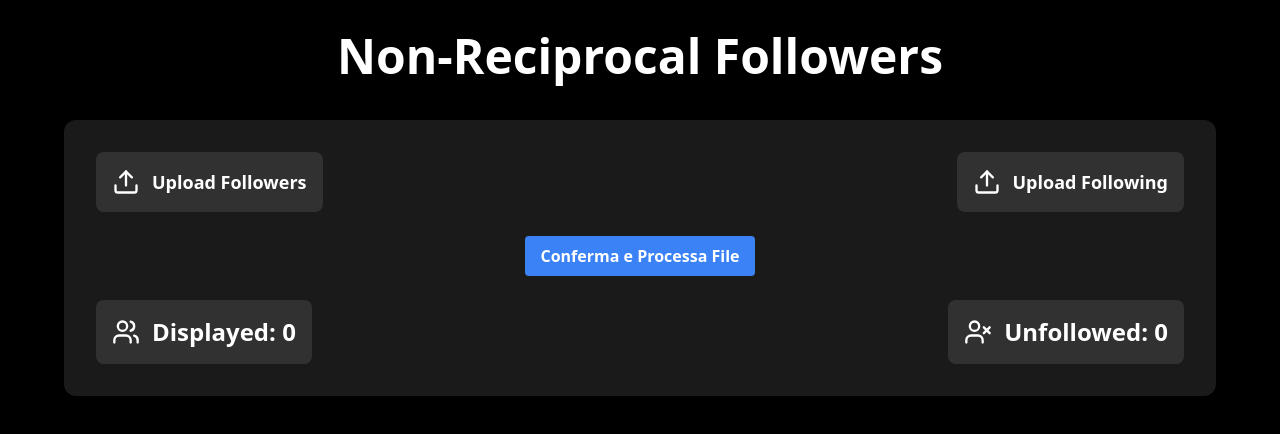
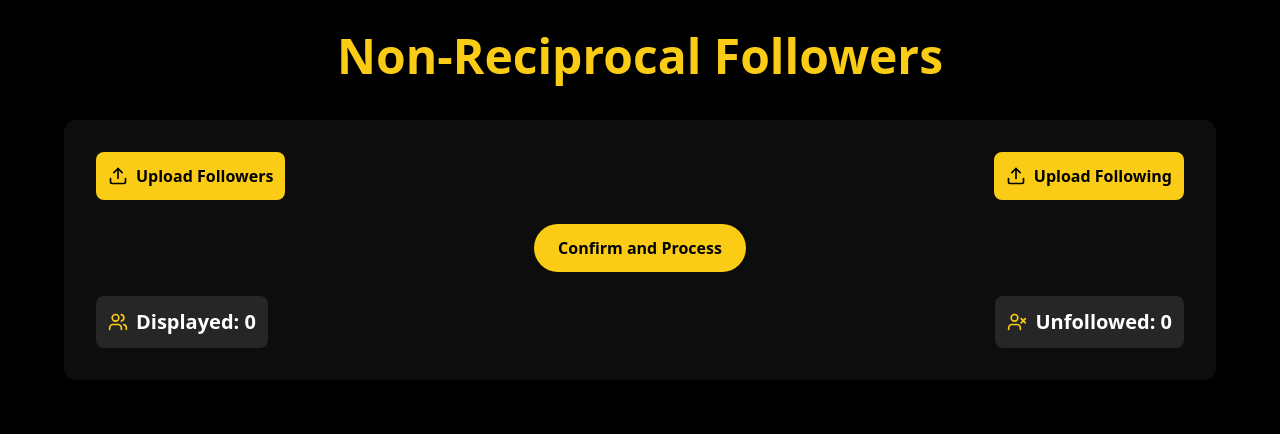
Before and after one commit to francescochimenti/Instagram-Followers-Checker, a React (Create React App) app: page / in a window 1280 px wide. Shown: the top 434 px of the page. Built offline with nearby package versions, Linux system fonts and the light colour scheme.

Commit message:
Refactor README.md and improve instructions for using the application

```diff
--- a/src/App.js
+++ b/src/App.js
@@ -18,8 +18,7 @@ const App = () => {
     }
   };
 
-  const processFiles = () => {
-    const readFile = (file) => {
+  const readFile = async (file) => {
     return new Promise((resolve, reject) => {
       const reader = new FileReader();
       reader.onload = (e) => resolve(JSON.parse(e.target.result));
@@ -28,20 +27,18 @@ const App = () => {
     });
   };
 
-    Promise.all([
-      followersFile ? readFile(followersFile) : Promise.resolve([]),
-      followingFile
-        ? readFile(followingFile)
-        : Promise.resolve({ relationships_following: [] }),
-    ])
-      .then(([followersData, followingData]) => {
+  const processFiles = async () => {
+    try {
+      const followersData = followersFile ? await readFile(followersFile) : [];
+      const followingData = followingFile
+        ? await readFile(followingFile)
+        : { relationships_following: [] };
+
       setFollowers(followersData);
       setFollowing(followingData.relationships_following);
-      })
-      .catch((error) => {
+    } catch (error) {
       console.error("Error processing files:", error);
-        // Qui potresti aggiungere una gestione degli errori più robusta
-      });
+    }
   };
 
   useEffect(() => {
@@ -64,15 +61,17 @@ const App = () => {
   };
 
   return (
-    <div className="bg-black text-white min-h-screen p-8">
+    <div className="bg-black min-h-screen p-4 sm:p-8">
       <div className="max-w-6xl mx-auto">
-        <div className="flex items-center justify-center mb-10">
-          <h1 className="text-5xl font-extrabold">Non-Reciprocal Followers</h1>
+        <div className="flex items-center justify-center mb-6 sm:mb-10">
+          <h1 className="text-3xl sm:text-4xl md:text-5xl font-extrabold text-yellow-400 text-center">
+            Non-Reciprocal Followers
+          </h1>
         </div>
 
-        <div className="bg-white bg-opacity-10 rounded-xl p-8 mb-10 shadow-2xl">
-          <div className="flex justify-between items-center mb-6">
-            <div className="flex items-center">
+        <div className="bg-white bg-opacity-5 rounded-xl p-4 sm:p-8 mb-6 sm:mb-10 shadow-2xl">
+          <div className="flex flex-col sm:flex-row justify-between items-center mb-4 sm:mb-6 space-y-4 sm:space-y-0 sm:space-x-4">
+            <div className="flex items-center w-full sm:w-auto">
               <input
                 type="file"
                 id="followers-upload"
@@ -81,16 +80,18 @@ const App = () => {
               />
               <label
                 htmlFor="followers-upload"
-                className="flex items-center bg-white bg-opacity-10 rounded-lg p-4 cursor-pointer hover:bg-opacity-20 transition-all duration-300"
+                className="flex items-center justify-center w-full sm:w-auto bg-yellow-400 text-black rounded-lg p-3 cursor-pointer hover:bg-yellow-300 transition-all duration-300"
               >
-                <Upload className="text-white mr-3" size={28} />
-                <span className="text-lg font-semibold">Upload Followers</span>
+                <Upload className="mr-2" size={20} />
+                <span className="text-sm sm:text-base font-semibold">
+                  Upload Followers
+                </span>
               </label>
               {followersFile && (
-                <Check className="text-green-500 ml-2" size={24} />
+                <Check className="text-yellow-400 ml-2" size={20} />
               )}
             </div>
-            <div className="flex items-center">
+            <div className="flex items-center w-full sm:w-auto">
               <input
                 type="file"
                 id="following-upload"
@@ -99,68 +100,72 @@ const App = () => {
               />
               <label
                 htmlFor="following-upload"
-                className="flex items-center bg-white bg-opacity-10 rounded-lg p-4 cursor-pointer hover:bg-opacity-20 transition-all duration-300"
+                className="flex items-center justify-center w-full sm:w-auto bg-yellow-400 text-black rounded-lg p-3 cursor-pointer hover:bg-yellow-300 transition-all duration-300"
               >
-                <Upload className="text-white mr-3" size={28} />
-                <span className="text-lg font-semibold">Upload Following</span>
+                <Upload className="mr-2" size={20} />
+                <span className="text-sm sm:text-base font-semibold">
+                  Upload Following
+                </span>
               </label>
               {followingFile && (
-                <Check className="text-green-500 ml-2" size={24} />
+                <Check className="text-yellow-400 ml-2" size={20} />
               )}
             </div>
           </div>
           <div className="flex justify-center mt-4">
             <button
               onClick={processFiles}
-              className="bg-blue-500 hover:bg-blue-600 text-white font-bold py-2 px-4 rounded transition-colors duration-300"
+              className="bg-yellow-400 hover:bg-yellow-300 text-black font-bold py-2 px-4 sm:py-3 sm:px-6 rounded-full transition-colors duration-300 transform hover:scale-105 text-sm sm:text-base"
               disabled={!followersFile || !followingFile}
             >
-              Conferma e Processa File
+              Confirm and Process
             </button>
           </div>
-          <div className="flex justify-between items-center mt-6">
-            <div className="flex items-center bg-white bg-opacity-10 rounded-lg p-4">
-              <Users className="text-white mr-3" size={28} />
-              <span className="text-2xl font-semibold">
+          <div className="flex flex-col sm:flex-row justify-between items-center mt-4 sm:mt-6 space-y-4 sm:space-y-0">
+            <div className="flex items-center bg-white bg-opacity-10 rounded-lg p-3 w-full sm:w-auto">
+              <Users className="text-yellow-400 mr-2" size={20} />
+              <span className="text-lg sm:text-xl font-semibold text-white">
                 Displayed: {displayedUsers.length}
               </span>
             </div>
-            <div className="flex items-center bg-white bg-opacity-10 rounded-lg p-4">
-              <UserX className="text-white mr-3" size={28} />
-              <span className="text-2xl font-semibold">
+            <div className="flex items-center bg-white bg-opacity-10 rounded-lg p-3 w-full sm:w-auto">
+              <UserX className="text-yellow-400 mr-2" size={20} />
+              <span className="text-lg sm:text-xl font-semibold text-white">
                 Unfollowed: {hiddenUsers.length}
               </span>
             </div>
           </div>
         </div>
 
-        <ul className="grid grid-cols-1 md:grid-cols-2 lg:grid-cols-3 gap-6">
+        <ul className="grid grid-cols-1 sm:grid-cols-2 lg:grid-cols-3 gap-4 sm:gap-6">
           {displayedUsers.map((user, index) => (
             <li key={index} className="group">
               <a
                 href={`https://instagram.com/${user}`}
                 target="_blank"
                 rel="noreferrer"
-                className="block bg-white bg-opacity-10 rounded-xl overflow-hidden shadow-lg transition-all duration-300 hover:shadow-2xl hover:scale-105 hover:bg-opacity-20"
+                className="block bg-white bg-opacity-5 rounded-xl overflow-hidden shadow-lg transition-all duration-300 hover:shadow-2xl hover:scale-105 hover:bg-opacity-10"
                 onClick={(e) => {
                   e.preventDefault();
                   hideUser(user);
                   window.open(`https://instagram.com/${user}`, "_blank");
                 }}
               >
-                <div className="p-6">
+                <div className="p-4 sm:p-6">
                   <div className="flex justify-between items-center">
-                    <span className="text-xl font-bold">{user}</span>
+                    <span className="text-lg sm:text-xl font-bold text-yellow-400">
+                      {user}
+                    </span>
                     <UserCheck
-                      className="text-white opacity-0 group-hover:opacity-100 transition-opacity duration-300"
-                      size={24}
+                      className="text-yellow-400 opacity-0 group-hover:opacity-100 transition-opacity duration-300"
+                      size={20}
                     />
                   </div>
-                  <p className="text-sm text-white opacity-70 mt-2">
+                  <p className="text-xs sm:text-sm text-white opacity-70 mt-2">
                     Click to open profile
                   </p>
                 </div>
-                <div className="bg-white h-1 w-0 group-hover:w-full transition-all duration-300"></div>
+                <div className="bg-yellow-400 h-1 w-0 group-hover:w-full transition-all duration-300"></div>
               </a>
             </li>
           ))}
```
Also changed, not shown: 1 other file (tests, documents, lock files or other folders). Lines whose indentation alone changed are shown as unchanged.
